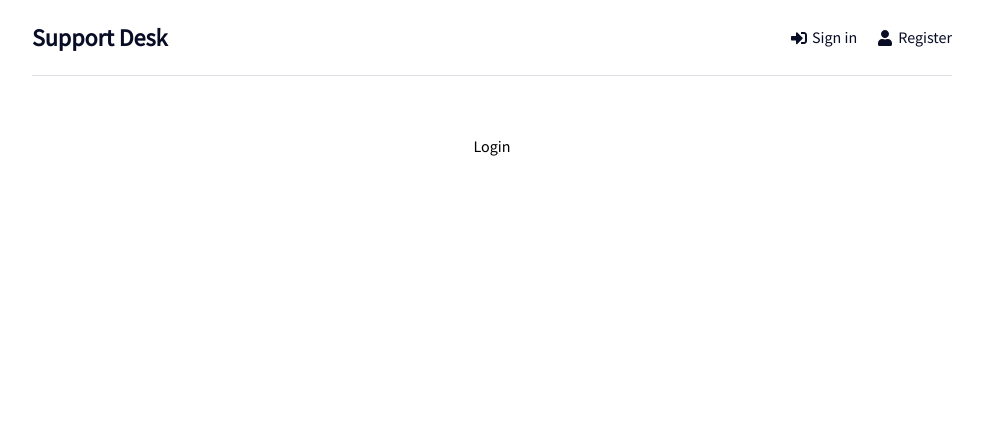
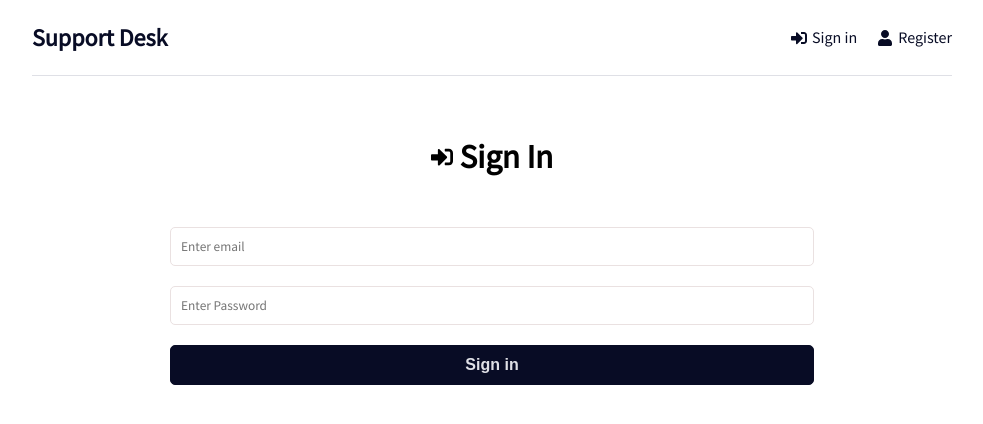
Before and after one commit to aasiamohsin/support-desk, a React (Create React App) app in the folder frontend/: page /login in a window 1280 px wide. Shown: the top 424 px of the page, without its empty margins (148-1131 px from the left). Built offline with nearby package versions, Linux system fonts and the light colour scheme.

Commit message:
Added Registration & Login For

```diff
--- a/frontend/src/index.css
+++ b/frontend/src/index.css
@@ -69,3 +69,46 @@ li {
   font-weight: bold;
   font-size: 24px;
 }
+
+.heading {
+  font-size: 22px;
+  margin-bottom: 50px;
+  /* padding: 0 20px; */
+}
+
+.heading p {
+  color: #505050;
+}
+
+.form {
+  width: 100%;
+  margin: 0 auto;
+}
+
+.form-group {
+  margin-bottom: 10px;
+}
+
+.form-group input {
+  width: 70%;
+  padding: 10px;
+  border: 1px solid #eae1e1;
+  border-radius: 5px;
+  margin-bottom: 10px;
+  font-family: inherit;
+}
+
+.btn {
+  cursor: pointer;
+  padding: 10px 20px;
+  border: 1px solid #080c25;
+  border-radius: 5px;
+  background-color: #080c25;
+  color: #dfe0e6;
+  font-size: 16px;
+  font-weight: 600;
+}
+
+.btn-block {
+  width: 70%;
+}
--- a/frontend/src/pages/Login.jsx
+++ b/frontend/src/pages/Login.jsx
@@ -1,3 +1,61 @@
+import { useState } from 'react';
+import { FaSignInAlt } from 'react-icons/fa';
+import { toast } from 'react-toastify';
+
 export const Login = () => {
-  return <div>Login</div>;
+  const [formData, setFormData] = useState({
+    email: '',
+    password: '',
+  });
+
+  const { email, password } = formData;
+  const onChange = (e) => {
+    setFormData((prevState) => ({
+      ...prevState,
+      [e.target.name]: e.target.value,
+    }));
+  };
+  console.log(formData);
+  const onSubmit = (e) => {
+    e.preventDefault();
+    if (!email || !password) toast.error('Please fill in the empty fields.');
+  };
+  return (
+    <>
+      <section className='heading'>
+        <h1>
+          <FaSignInAlt size={22} /> Sign In
+        </h1>
+      </section>
+      <section className='form'>
+        <form onSubmit={onSubmit}>
+          <div className='form-group'>
+            <input
+              type='email'
+              className='form-control'
+              id='email'
+              name='email'
+              value={email}
+              onChange={onChange}
+              placeholder='Enter email'
+            />
+          </div>
+          <div className='form-group'>
+            <input
+              type='password'
+              className='form-control'
+              id='password'
+              name='password'
+              value={password}
+              onChange={onChange}
+              placeholder='Enter Password'
+            />
+          </div>
+          <div className='form-control'>
+            <button className='btn btn-block'>Sign in</button>
+          </div>
+        </form>
+      </section>
+    </>
+  );
 };
--- a/frontend/src/pages/Register.jsx
+++ b/frontend/src/pages/Register.jsx
@@ -33,7 +33,7 @@ export const Register = () => {
     <>
       <section className='heading'>
         <h1>
-          <FaUser /> Register
+          <FaUser size={22} /> Register
         </h1>
         <p>Create an account</p>
       </section>
```
